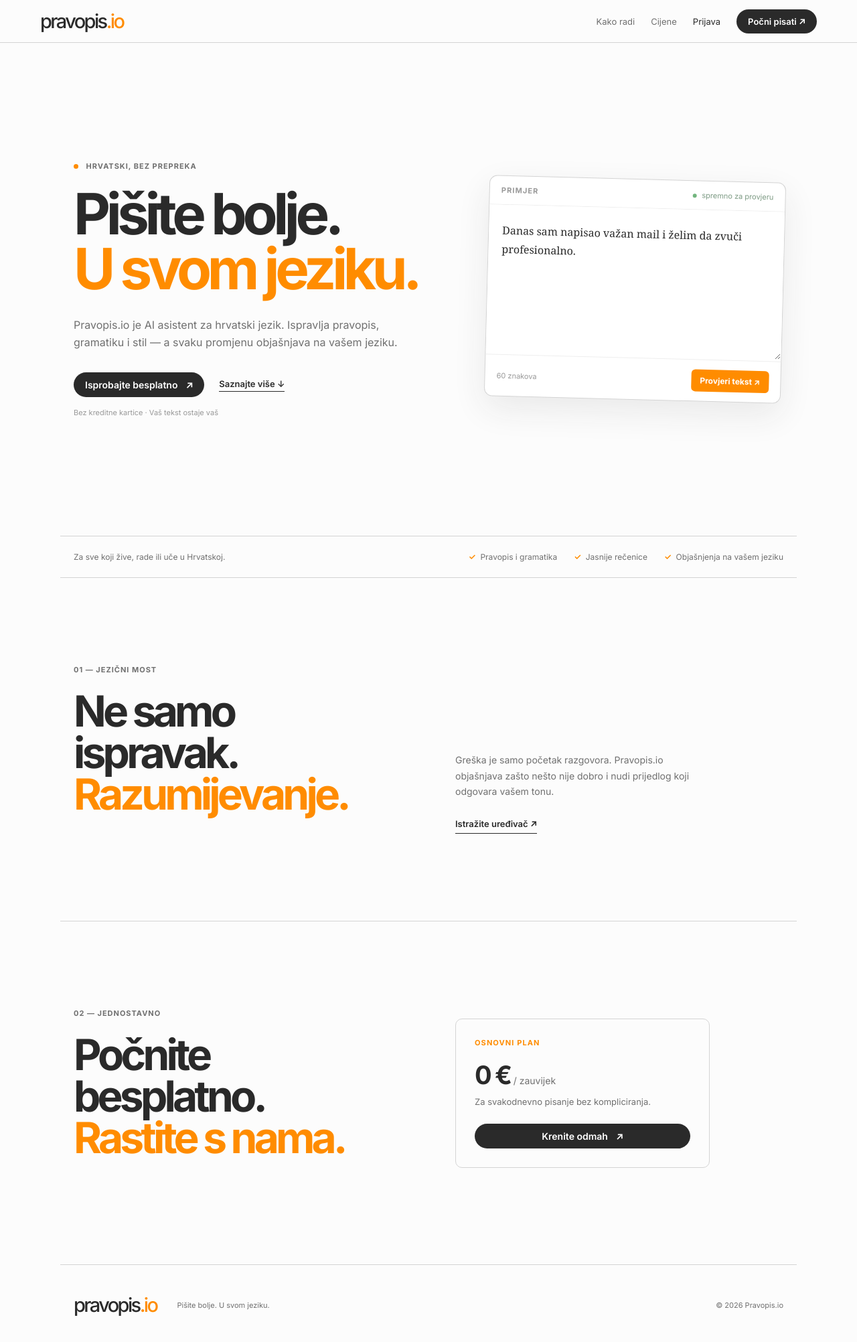
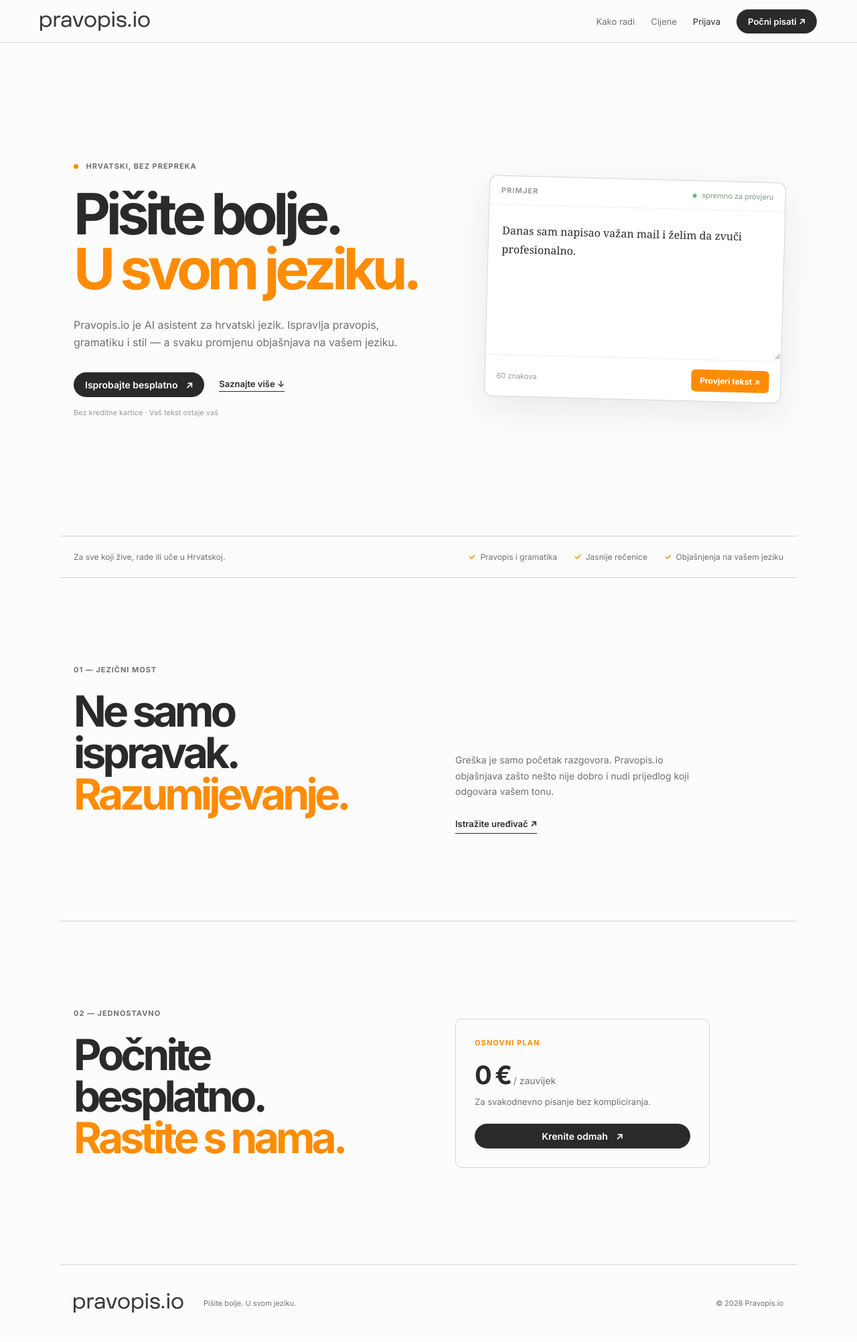
Before and after one commit to marijofranic/pravopis.io, a Next.js app: page / in a window 1280 px wide. Shown: the top 2004 px of the page at 67% size. Built offline with nearby package versions, Linux system fonts and the light colour scheme.

Commit message:
Use provided pravopis.io logo

```diff
--- a/app/globals.css
+++ b/app/globals.css
@@ -216,7 +216,7 @@ input:focus-visible,
 
 .landing { --orange: #ff8c00; --ink: #2a2a2a; --muted: #707070; --line: #d4d4d4; background: #fcfcfc; color: var(--ink); min-height: 100vh; font-family: "Inter", system-ui, sans-serif; }
 .landing-nav { height: 64px; padding: 0 clamp(20px, 5vw, 60px); display: flex; align-items: center; gap: 24px; border-bottom: 1px solid var(--line); position: sticky; top: 0; z-index: 10; background: rgba(252,252,252,.94); backdrop-filter: blur(12px); }
-.wordmark { font-size: 29px; letter-spacing: -.09em; font-weight: 500; text-decoration: none; color: var(--ink); }.wordmark span { color: var(--orange); }
+.wordmark { display: inline-flex; align-items: center; text-decoration: none; color: var(--ink); }.wordmark img { display: block; width: 164px; height: 30px; }
 .landing-nav-links { margin-left: auto; display: flex; align-items: center; gap: 24px; font-size: 13px; color: var(--muted); }.landing-nav-links a { text-decoration: none; }.landing-nav-links a:hover { color: var(--ink); }.nav-login { color: var(--ink); }.nav-primary, .button-dark { background: var(--ink); color: white !important; border-radius: 999px; padding: 10px 17px; font-weight: 600; }
 .landing-hero { max-width: 1100px; margin: 0 auto; min-height: calc(100vh - 64px); padding: clamp(70px, 12vw, 150px) 20px; display: grid; grid-template-columns: 1fr .86fr; align-items: center; gap: clamp(40px, 8vw, 110px); }.eyebrow { text-transform: uppercase; letter-spacing: .09em; font-size: 11px; font-weight: 700; color: var(--muted); margin-bottom: 24px; }.eyebrow-dot { display: inline-block; width: 7px; height: 7px; border-radius: 50%; background: var(--orange); margin-right: 8px; }
 .hero-copy h1, .bridge-section h2, .pricing-section h2 { font-size: clamp(50px, 7vw, 85px); line-height: .97; letter-spacing: -.075em; font-weight: 700; margin-bottom: 28px; }.hero-copy h1 em, h2 em { color: var(--orange); font-style: normal; }.hero-lead { max-width: 500px; color: var(--muted); font-size: 16px; line-height: 1.65; }.hero-actions { display: flex; align-items: center; gap: 22px; margin-top: 32px; }.button { display: inline-flex; gap: 12px; align-items: center; text-decoration: none; border: 0; }.button:hover { opacity: .86; }.text-link { color: var(--ink); font-weight: 600; font-size: 13px; text-decoration: none; border-bottom: 1px solid var(--ink); padding-bottom: 3px; }.hero-note { margin-top: 16px; font-size: 11px; color: #999; }
--- a/app/page.tsx
+++ b/app/page.tsx
@@ -12,7 +12,7 @@ export default function Pocetna() {
   return (
     <main className="landing">
       <nav className="landing-nav" aria-label="Glavna navigacija">
-        <Link href="/" className="wordmark">pravopis<span>.io</span></Link>
+        <Link href="/" className="wordmark" aria-label="pravopis.io početna"><img src="/pravopis-io-logo.svg" alt="pravopis.io" /></Link>
         <div className="landing-nav-links">
           <a href="#kako-radi">Kako radi</a>
           <a href="#cijene">Cijene</a>
@@ -55,7 +55,7 @@ export default function Pocetna() {
         <div className="price-card"><p className="price-kicker">OSNOVNI PLAN</p><p className="price"><strong>0 €</strong> / zauvijek</p><p>Za svakodnevno pisanje bez kompliciranja.</p><Link href="/prijava" className="button button-dark full">Krenite odmah <span>↗</span></Link></div>
       </section>
 
-      <footer><Link href="/" className="wordmark">pravopis<span>.io</span></Link><p>Pišite bolje. U svom jeziku.</p><p>© 2026 Pravopis.io</p></footer>
+      <footer><Link href="/" className="wordmark" aria-label="pravopis.io početna"><img src="/pravopis-io-logo.svg" alt="pravopis.io" /></Link><p>Pišite bolje. U svom jeziku.</p><p>© 2026 Pravopis.io</p></footer>
     </main>
   );
 }
```
Also changed, not shown: public/pravopis-io-logo.svg (added).
